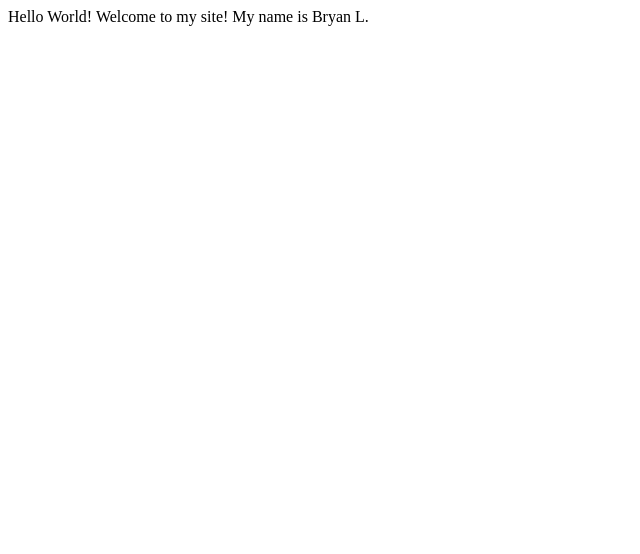
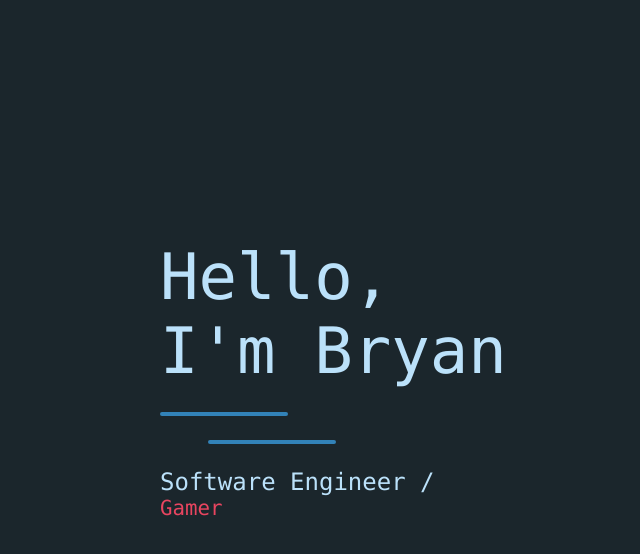
Before and after one commit to jamgam/bryanliang.me, a React app: page / in a window 1280 px wide. Shown: the top 554 px of the page, without its empty margins (0-640 px from the left). Built offline with nearby package versions, Linux system fonts and the light colour scheme.

Commit message:
Add basic styling

```diff
--- a/public/index.html
+++ b/public/index.html
@@ -1,11 +1,14 @@
 <!doctype html>
 <html>
   <head>
+    <style>
+    html, body, #app {
+        margin: 0;
+        height: 100%;
+    }
+    </style>
     <title>Bryan Liang</title>
   </head>
-  <script>
-    var socket = io();
-  </script>
   <body>
     <div id="app"></div>
     <script src='main.js'></script>
--- a/src/components/App.jsx
+++ b/src/components/App.jsx
@@ -1,8 +1,46 @@
 import React from 'react'
+import styled from 'styled-components'
+import { colors } from '/src/constants'
 
 const App = () => {
 
-    return <div>Hello World! Welcome to my site! My name is Bryan L.</div>
+  return (
+    <Container>
+      <TextContainer>
+        <Text>Hello,</Text>
+        <Text>I'm Bryan</Text>
+        <Bar />
+        <Bar marginLeft={3} />
+        <Text font={1.5}>Software Engineer /</Text>
+        <Text color={colors.red} font={1.3}>Gamer</Text>
+      </TextContainer>
+    </Container>
+  )
 }
 
+const Container = styled.div`
+  display: flex;
+  height: 100%;
+  background-color: ${colors.darkGrey};
+`
+
+const TextContainer = styled.div`
+  padding-top: 15rem;
+  padding-left: 10rem;
+`
+
+const Text = styled.div`
+  color: ${props=> props.color || colors.lightBlue};
+  font-family: Consolas,monaco,monospace;
+  font-size: ${props => props.font || 4}rem;
+`
+
+const Bar = styled.div`
+  background-color: ${colors.blue};
+  margin: 1.5rem ${props => props.marginLeft || 0}rem;
+  height: 4px;
+  width: 8rem;
+  border-radius: 100px;
+`
+
 export default App
--- /dev/null
+++ b/src/constants.js
@@ -0,0 +1,7 @@
+export const colors = {
+  darkGrey: '#1b262c',
+  darkBlue: '#0f4c75',
+  blue: '#3282b8',
+  lightBlue: '#bbe1fa',
+  red: '#e94560'
+}
--- a/webpack.config.js
+++ b/webpack.config.js
@@ -23,5 +23,11 @@ module.exports = {
         }
       }
     ]
-  }
+  },
+  devServer: {
+    contentBase: path.join(__dirname, '/public'),
+    watchContentBase: true,
+    port: 3030,
+    overlay: true,
+  },
 }
```
Also changed, not shown: package.json (+6 -4 lines), 1 other file (tests, documents, lock files or other folders).
